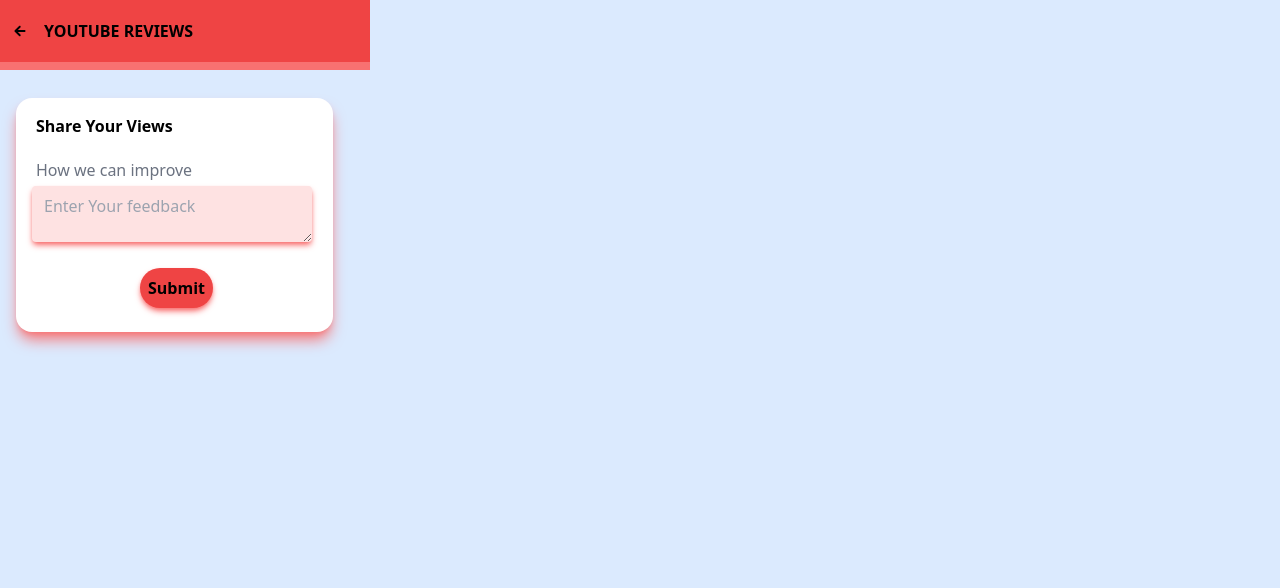
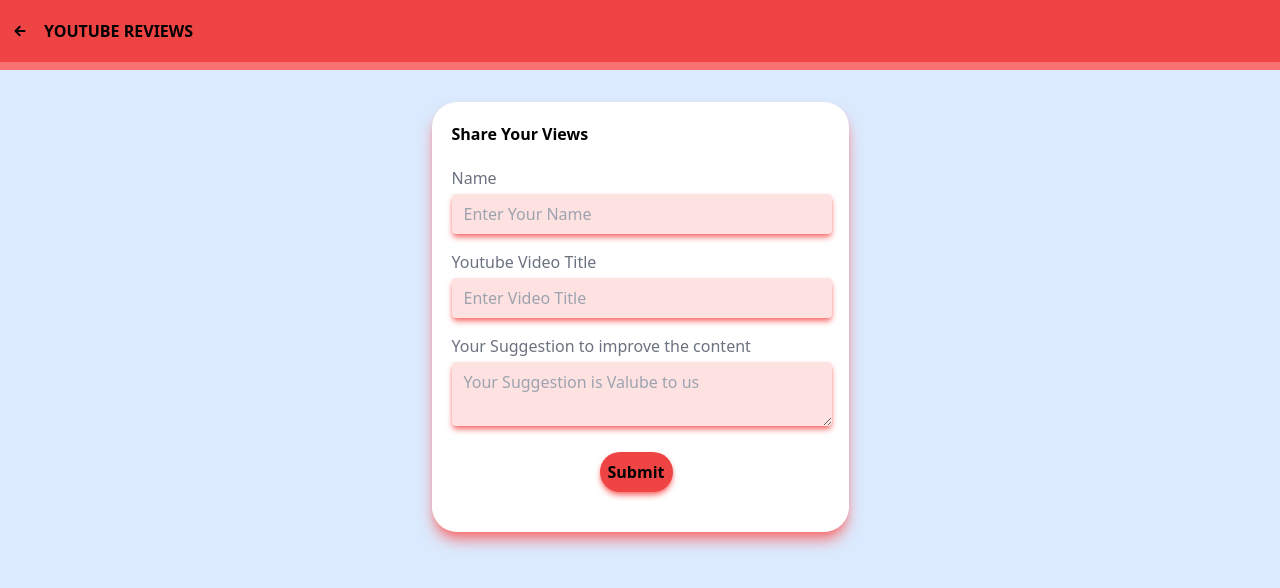
Before and after one commit to Its-Riyas-28/Feedback-App, a Next.js app: page /reviews/youtube in a window 1280 px wide. Shown: the top 588 px of the page. Built offline with nearby package versions, Linux system fonts and the light colour scheme; what @designbycode/tailwindcss-text-shadow would draw is missing.

Commit message:
Refactor: New features added

```diff
--- a/src/app/page.js
+++ b/src/app/page.js
@@ -45,7 +45,7 @@
                 href={"/reviews/youtube"}
                 className="border-2 border-red-100 rounded-2xl
                             items-center space-x-4 px-4 py-5 box-shadow shadow-lg
-                          shadow-red-500 flex p-2 pl-[50px]"
+                          shadow-red-500 flex p-2 pl-[50px] hover:shadow-red-300"
               >
                 Youtube Reviews
               </Link>
@@ -59,7 +59,7 @@
               <div
                 className="border-2 border-red-100 rounded-2xl
                             items-center space-x-4 px-4 py-5 box-shadow shadow-lg
-                          shadow-purple-500 flex p-2 pl-[50px]"
+                          shadow-purple-500 flex p-2 pl-[50px] hover:shadow-purple-300"
               >
                 Event Reviews
               </div>
--- a/src/app/reviews/youtube/page.jsx
+++ b/src/app/reviews/youtube/page.jsx
@@ -2,61 +2,51 @@
 import React from "react";
 import { useRouter } from "next/navigation";
 import { IoMdArrowRoundBack } from "react-icons/io";
+import TextArea from "@/components/TextArea";
+import Inputi from "@/components/Inputi";
 
 function YouTubeReview() {
   const router = useRouter();
   return (
                                               //navbar
     <div className="w-full md:1/2 ">
-      <header className=" h-[70px] w-[370px]  bg-red-500 border-b-8 border-red-400 py-4 flex px-3 space-x-4 items-center">
+      <header className=" h-[70px]  bg-red-500 border-b-8 border-red-400 py-4 flex px-3 space-x-4 items-center">
         <button type="button" onClick={() => router.back()}>
           <IoMdArrowRoundBack />
         </button>
         <h3 className="font-semibold uppercase">Youtube Reviews</h3>
       </header>
                                               {/* Share your views box */}
-      <div className="bg-white ml-4 mt-7 w-[317px]  rounded-2xl py-1 pl-1 pt-4 shadow-red-400 shadow-lg ">
-        <h4 className="font-semibold pl-4 ">Share Your Views</h4>
+      <div className="flex justify-center my-5 g-black">
+      <div className="w-[417px] bg-white m-3 p-5 rounded-[25px] shadow-red-400 shadow-lg ">
+        <h4 className="font-semibold">Share Your Views</h4>
 
-        <form action="" className="my-5">
+        <form action="" className="my-5 space-y-4">
           <div>
-            <label htmlFor="improve" className="block text-gray-500 pl-4 ">
-              How we can improve
-            </label>
-            <textarea
-              placeholder="Enter Your feedback"
-              className="bg-red-100 w-[280px] px-3 pt-2 mt-1 rounded ml-[12px] shadow-md shadow-red-400 outline-none"
-            ></textarea>
+             <Inputi text="Name" placeholder="Enter Your Name"/>
+          </div>
+
+          <div>
+            <Inputi text="Youtube Video Title" placeholder="Enter Video Title"/>
+          </div>
+
+          <div>
+            <TextArea text="Your Suggestion to improve the content" placeholder="Your Suggestion is Valube to us"/>
           </div>
                                                   {/* Submit button */}
-          <div>
+          <div className="px-7">
             <button
               type="button"
-              className="bg-red-500 font-semibold font-sans mx-[120px] mt-[20px] p-2 rounded-3xl shadow-red-400 shadow-md hover:bg-red-700"
+              className="bg-red-500 flex  font-semibold font-sans mx-[120px] mt-[20px] p-2 rounded-3xl shadow-red-400 shadow-md hover:bg-red-700"
             >
               Submit
             </button>
           </div>
         </form>
       </div>
+      </div>
     </div>
   );
 }
 
 export default YouTubeReview;
-
-// "use client"
-// import { useRouter } from 'next/navigation';
-//import React from 'react'
-//import { IoMdArrowRoundBack } from "react-icons/io";
-
-//function jackicon({appTitle}) {
-//const router = useRouter();
-//return (
-
-//<header className=" bg-red-500  border-b-8 border-red-400 py-4 w-[425px] rounded flex px-3 space-x-4 items-center">
-//  <button type='button' onClick={() => router.back()}><IoMdArrowRoundBack /></button>
-//    <h3 className='font-semibold uppercase'>{appTitle}</h3>
-//  </header>
-//);
-//}
--- /dev/null
+++ b/src/components/Inputi.jsx
@@ -0,0 +1,20 @@
+import React from 'react'
+
+function Inputi({children,placeholder,text}) {
+  return (
+    <div>
+         <label htmlFor="improve" className="block text-gray-500">
+
+            {text}
+          </label>
+     <input
+                type='input'
+              placeholder={placeholder}
+              className="bg-red-100 w-[380px] px-3 py-2 mt-1 rounded shadow-md shadow-red-400 outline-none"
+            ></input>
+            {children}
+    </div>
+  )
+}
+
+export default Inputi
--- /dev/null
+++ b/src/components/TextArea.jsx
@@ -0,0 +1,20 @@
+import React from 'react'
+
+function TextArea({text, children,placeholder}) {
+  return (
+<div>
+    <label htmlFor="improve" className="block text-gray-500">
+
+              {text}
+            </label>
+
+    <textarea
+              placeholder={placeholder}
+              className="bg-red-100 w-[380px] px-3 py-2 mt-1 rounded  shadow-md shadow-red-400 outline-none"
+            ></textarea>
+            {children}
+</div>
+  )
+}
+
+export default TextArea
```
